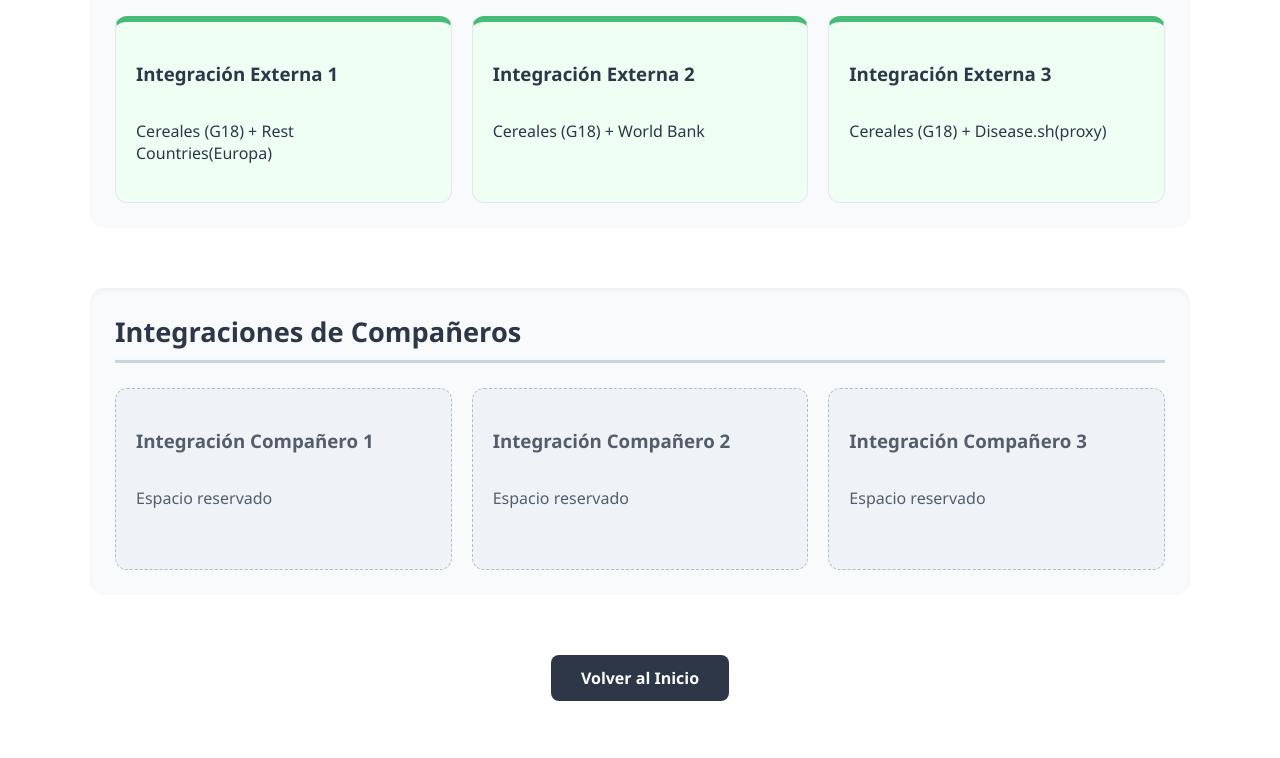
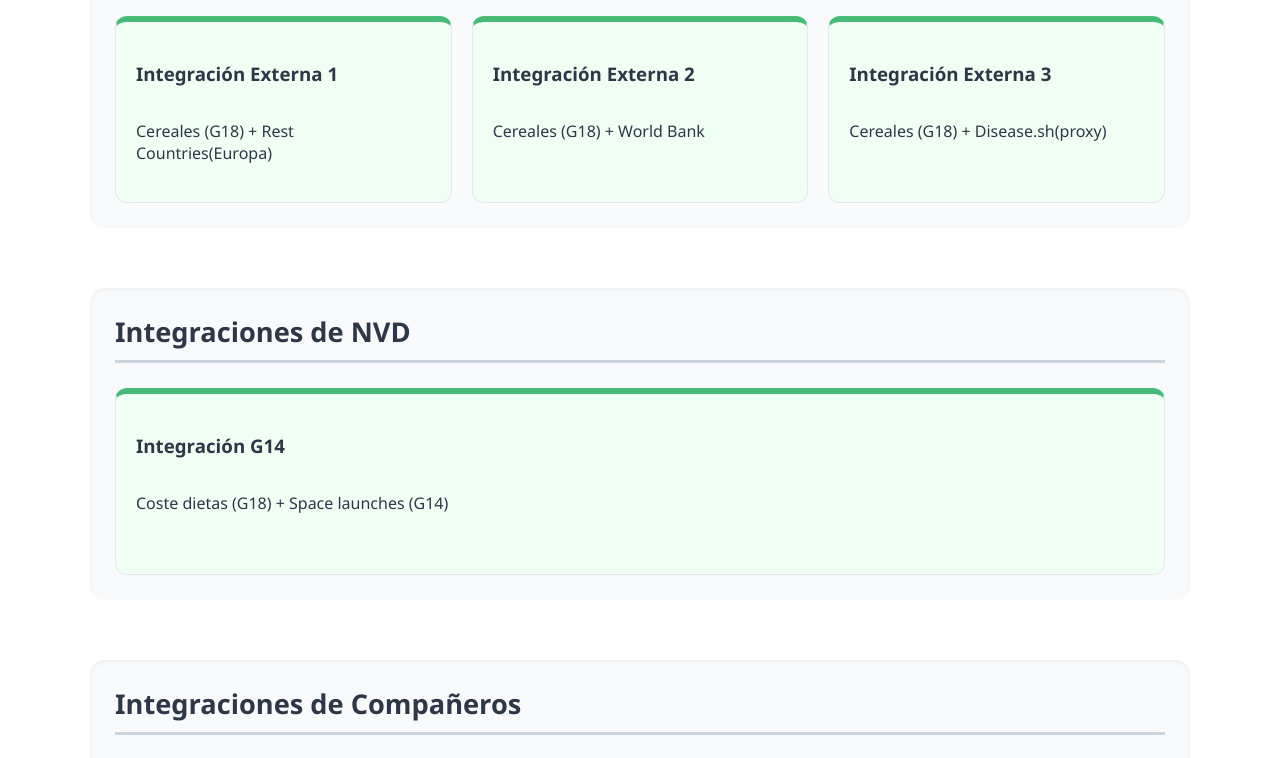
Before and after one commit to gti-sos/SOS2526-18, a SvelteKit app in the folder src/front/: page /integrations in a window 1280 px wide. Shown: the part 512-1270 px from the top of the page. Built offline with nearby package versions, Linux system fonts and the light colour scheme.

Commit message:
integracion

```diff
--- a/src/front/src/routes/integrations/+page.svelte
+++ b/src/front/src/routes/integrations/+page.svelte
@@ -42,6 +42,18 @@
             <a href="/integrations/externa3JLAVIntegration" class="card my-card">
                 <h3>Integración Externa 3</h3>
                 <p>Cereales (G18) + Disease.sh(proxy)</p>
+            </a>
+        </div>
+    </section>
+
+    <section class="author-section">
+        <div class="author-header">
+            <h2>Integraciones de NVD</h2>
+        </div>
+        <div class="grid">
+            <a href="/integrations/G14NVDIntegration" class="card my-card">
+                <h3>Integración G14</h3>
+                <p>Coste dietas (G18) + Space launches (G14)</p>
             </a>
         </div>
     </section>
```
